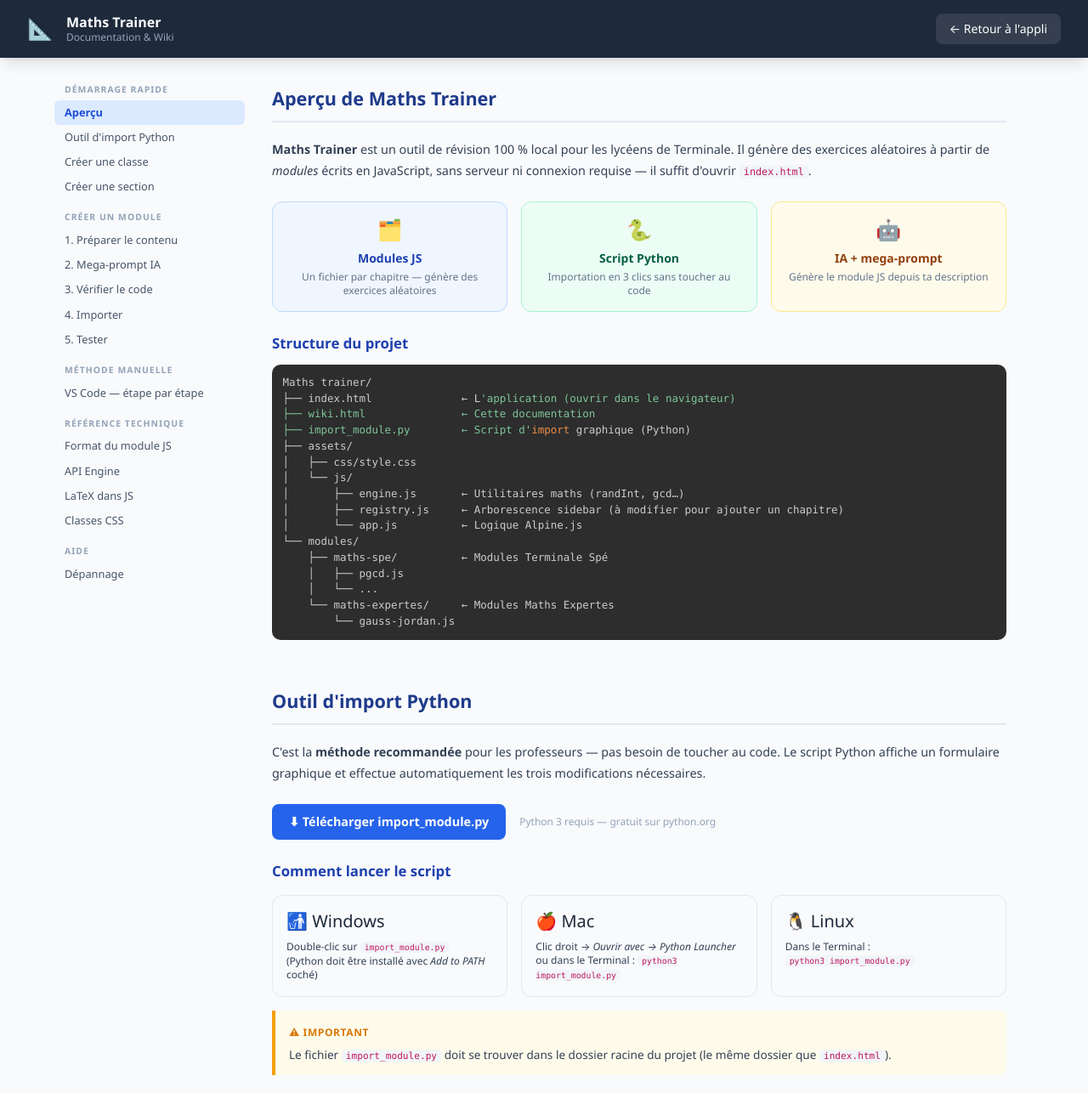
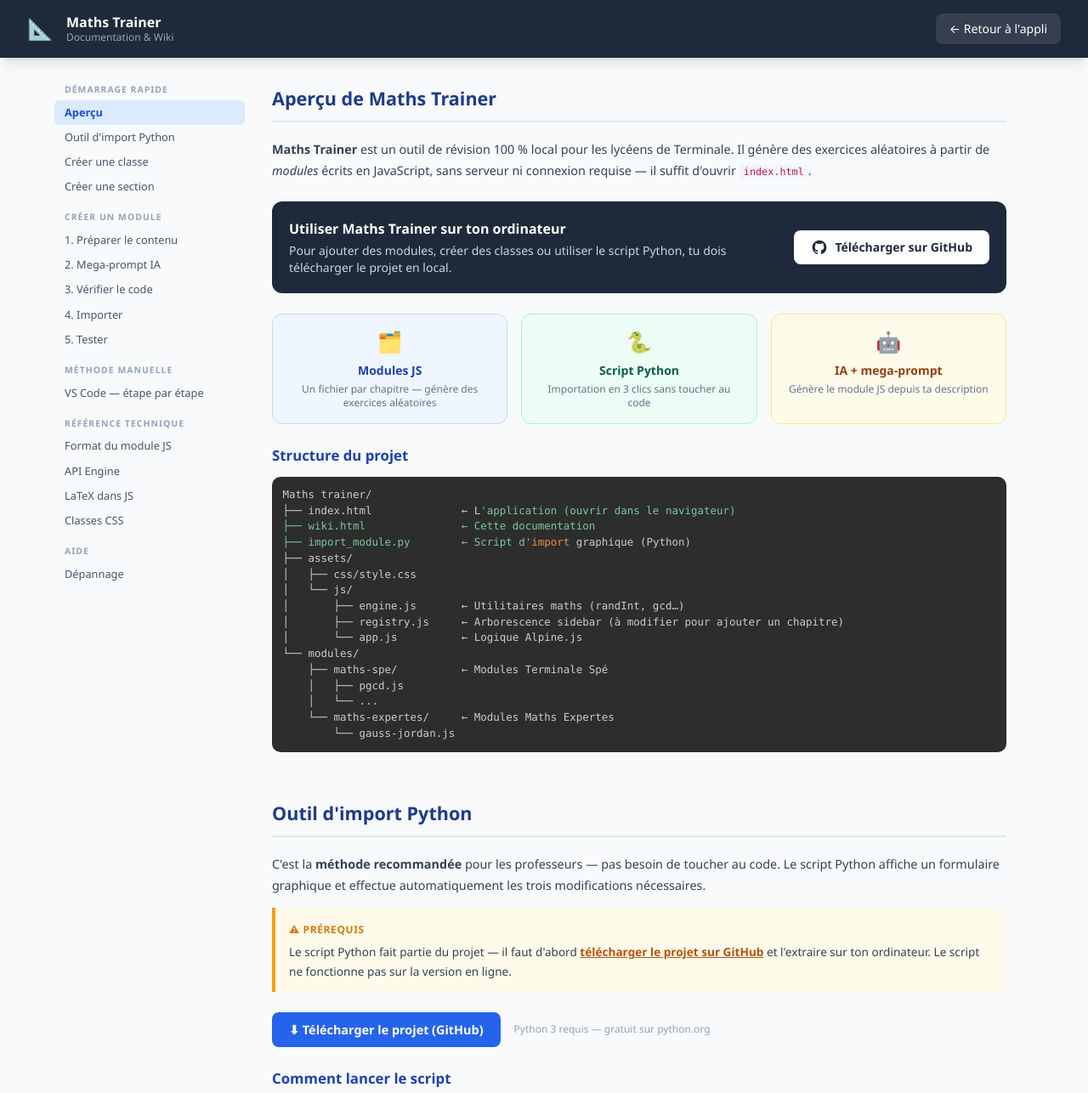
Before and after one commit to timal-o/mathstrainer, a plain HTML site: page wiki.html in a window 1280 px wide. Shown: the top 1286 px of the page at 85% size. Drawn offline with nearby package versions, Linux system fonts and the light colour scheme.

Commit message:
Ajouter liens GitHub et doc en ligne

```diff
--- a/wiki.html
+++ b/wiki.html
@@ -158,6 +158,32 @@
           sans serveur ni connexion requise — il suffit d'ouvrir <code>index.html</code>.
         </p>
 
+        <!-- Bandeau téléchargement -->
+        <div class="bg-slate-800 text-white rounded-xl p-5 my-6 flex flex-col sm:flex-row items-start sm:items-center justify-between gap-4">
+          <div>
+            <div class="font-bold text-base">Utiliser Maths Trainer sur ton ordinateur</div>
+            <div class="text-slate-300 text-sm mt-1">
+              Pour ajouter des modules, créer des classes ou utiliser le script Python,
+              tu dois télécharger le projet en local.
+            </div>
+          </div>
+          <a href="https://github.com/timal-o/mathstrainer"
+             target="_blank" rel="noopener"
+             class="flex-shrink-0 flex items-center gap-2 bg-white text-slate-800 font-bold text-sm px-5 py-2.5 rounded-lg hover:bg-slate-100 transition-colors">
+            <svg class="w-5 h-5" viewBox="0 0 24 24" fill="currentColor">
+              <path d="M12 2C6.477 2 2 6.484 2 12.017c0 4.425 2.865 8.18 6.839 9.504.5.092.682-.217.682-.483
+                       0-.237-.008-.868-.013-1.703-2.782.605-3.369-1.343-3.369-1.343-.454-1.158-1.11-1.466-1.11-1.466
+                       -.908-.62.069-.608.069-.608 1.003.07 1.531 1.032 1.531 1.032.892 1.53 2.341 1.088 2.91.832
+                       .092-.647.35-1.088.636-1.338-2.22-.253-4.555-1.113-4.555-4.951 0-1.093.39-1.988 1.029-2.688
+                       -.103-.253-.446-1.272.098-2.65 0 0 .84-.27 2.75 1.026A9.564 9.564 0 0112 6.844c.85.004
+                       1.705.115 2.504.337 1.909-1.296 2.747-1.027 2.747-1.027.546 1.379.202 2.398.1 2.651.64.7
+                       1.028 1.595 1.028 2.688 0 3.848-2.339 4.695-4.566 4.943.359.309.678.92.678 1.855 0 1.338
+                       -.012 2.419-.012 2.745 0 .268.18.58.688.482A10.019 10.019 0 0022 12.017C22 6.484 17.522 2 12 2z"/>
+            </svg>
+            Télécharger sur GitHub
+          </a>
+        </div>
+
         <div class="grid grid-cols-3 gap-4 my-6 text-sm">
           <div class="bg-blue-50 border border-blue-200 rounded-xl p-4 text-center">
             <div class="text-2xl mb-2">🗂️</div>
@@ -208,9 +234,18 @@
           automatiquement les trois modifications nécessaires.
         </p>
 
+        <div class="callout warn">
+          <strong>⚠ Prérequis</strong>
+          <p>Le script Python fait partie du projet — il faut d'abord
+          <a href="https://github.com/timal-o/mathstrainer" target="_blank" rel="noopener"
+             class="text-amber-700 underline font-semibold">télécharger le projet sur GitHub</a>
+          et l'extraire sur ton ordinateur. Le script ne fonctionne pas sur la version en ligne.</p>
+        </div>
+
         <div class="my-6 flex items-center gap-4 flex-wrap">
-          <a href="import_module.py" download class="dl-btn">
-            ⬇ Télécharger import_module.py
+          <a href="https://github.com/timal-o/mathstrainer" target="_blank" rel="noopener"
+             class="dl-btn">
+            ⬇ Télécharger le projet (GitHub)
           </a>
           <span class="text-slate-400 text-xs">Python 3 requis — gratuit sur python.org</span>
         </div>
```
Also changed, not shown: 2 other files.
